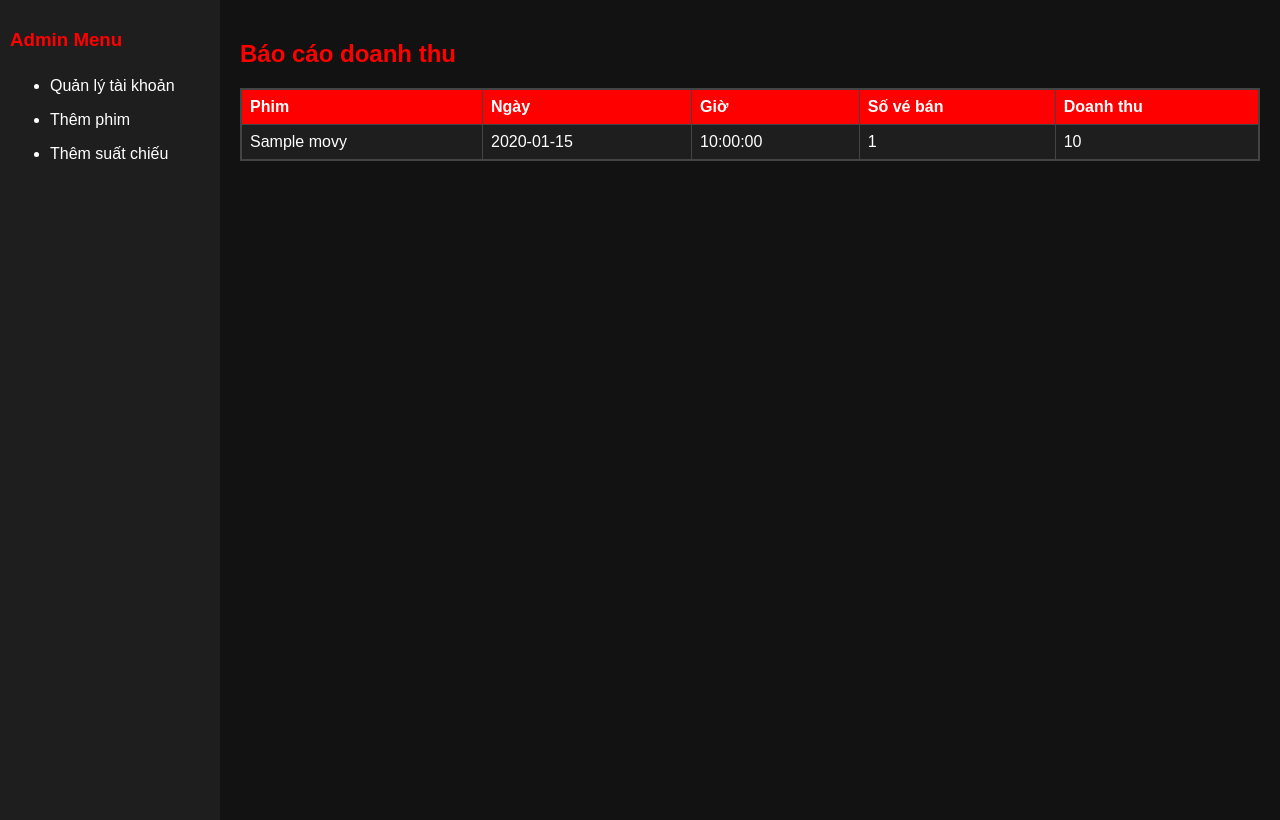
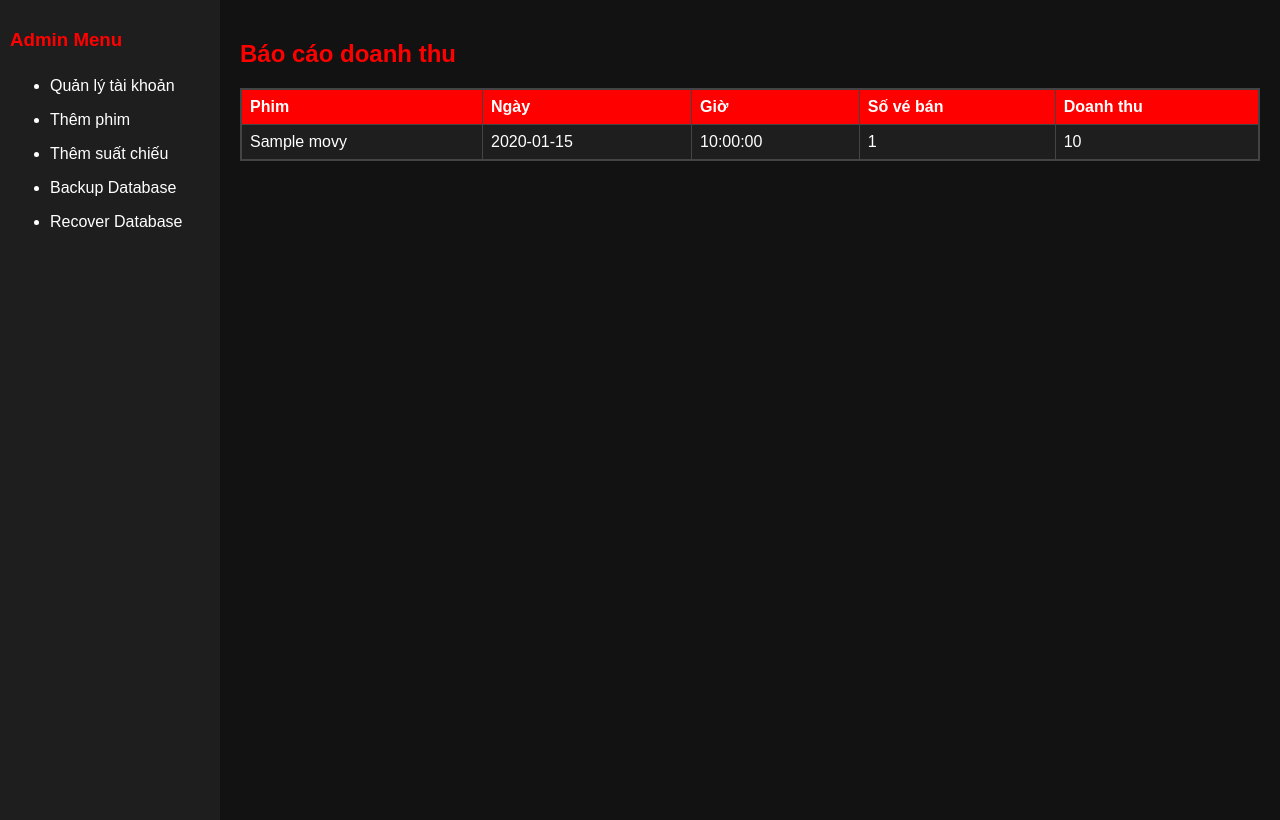
Before and after one commit to Newbie1702/11245879---Project-8---MOVIE-AND-CINEMA-ROOM-MANAGEMENT-SYSTEM, a Flask app: page /admin/dashboard in a window 1280 px wide. Run offline with Flask 3, Linux system fonts and the light colour scheme; the visitor is signed in with stand-in values (Sample User, id 1); data comes from the database, SQL or seed files in the repository; tables that the repository leaves empty hold one stand-in row (values such as "Sample post"); data that the repository does not hold is empty.

Commit message:
Update admin_dashboard.html

```diff
--- a/templates/admin_dashboard.html
+++ b/templates/admin_dashboard.html
@@ -67,6 +67,8 @@
       <li><a href="/admin/accounts">Quản lý tài khoản</a></li>
       <li><a href="/admin/add_movie">Thêm phim</a></li>
       <li><a href="/admin/add_screening">Thêm suất chiếu</a></li>
+      <li><a href="/admin/backup">Backup Database</a></li>
+      <li><a href="/admin/recover">Recover Database</a></li>
     </ul>
   </div>
   <div class="content">
```
